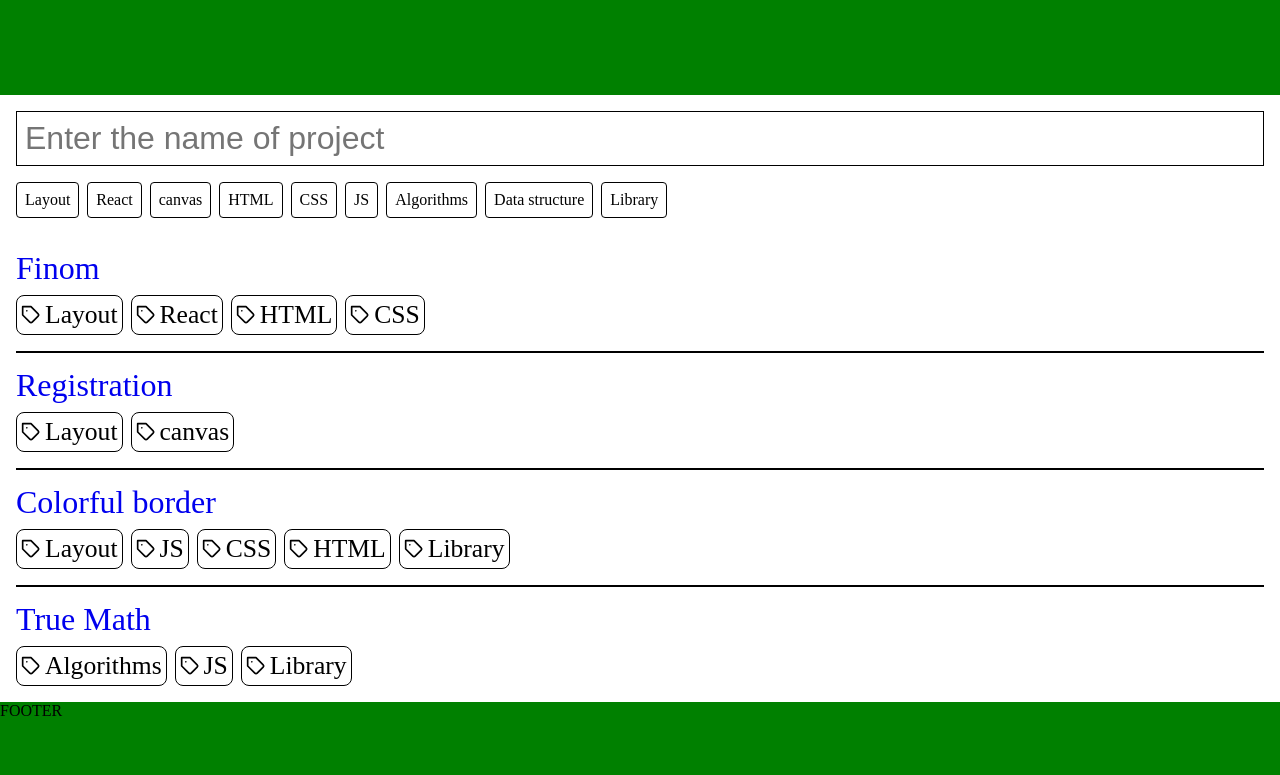
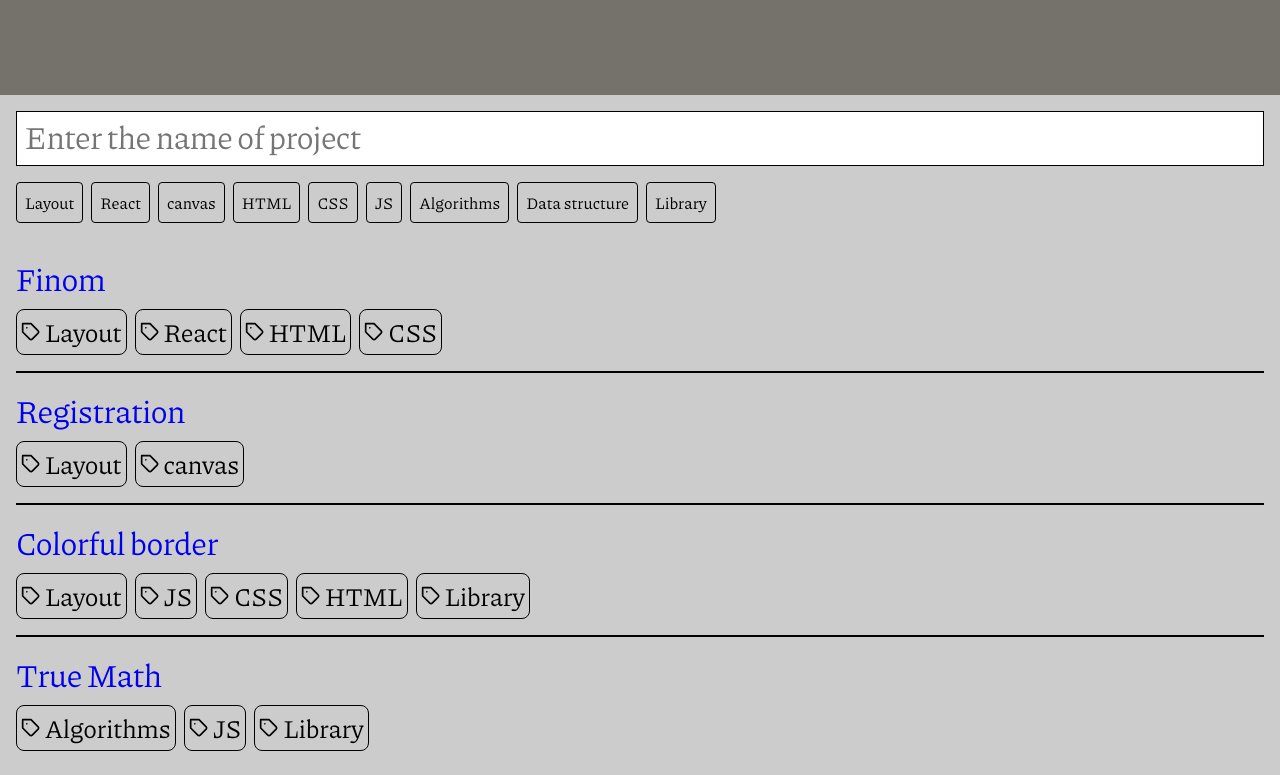
Before and after one commit to EzioMercer/EzioMercer.github.io, a Next.js app: page / in a window 1280 px wide. Shown: the part 805-1580 px from the top of the page. Built offline with nearby package versions, Linux system fonts and the light colour scheme.

Commit message:
add font

```diff
--- a/app/_colors.css
+++ b/app/_colors.css
@@ -1,3 +1,5 @@
 :root {
-	--primary: #008000;
+	--primary: #75726c;
+
+	--visited-link-color: #500F85;
 }
--- a/app/_components/HeroSection/HeroSection.module.scss
+++ b/app/_components/HeroSection/HeroSection.module.scss
@@ -13,9 +13,11 @@
 
 	color: white;
 	font-size: calc(4rem + max(var(--coefficient) * 1vw, var(--min-body-width) * var(--coefficient) / 100));
+	font-weight: 512;
 
 	.arrow {
 		animation: bouncing .8s infinite linear ;
+		font-size: 256px;
 	}
 }
 
--- a/app/_components/SearchSection/SearchForm/TagsCheckboxList/TagsCheckboxListItem/TagsCheckboxListItem.module.scss
+++ b/app/_components/SearchSection/SearchForm/TagsCheckboxList/TagsCheckboxListItem/TagsCheckboxListItem.module.scss
@@ -9,7 +9,7 @@
 	border: 1px solid black;
 	border-radius: var(--border-radius);
 
-	z-index: 0;
+	isolation: isolate;
 
 	input {
 		--size: 100%;
--- a/app/_components/SearchSection/SearchSection.module.scss
+++ b/app/_components/SearchSection/SearchSection.module.scss
@@ -1,3 +1,6 @@
 .section {
-	background-color: white;
+	height: var(--device-height);
+	overflow: auto;
+
+	background-color: #ccc;
 }
--- a/app/_global.css
+++ b/app/_global.css
@@ -12,6 +12,8 @@ body {
 		"footer";
 
 	background-color: var(--primary);
+
+	font-family: Piazzolla, serif;
 }
 
 html {
@@ -27,3 +29,11 @@ select {
 	appearance: none;
 	border: unset;
 }
+
+input::placeholder {
+	font-family: Piazzolla, serif;
+}
+
+a:visited {
+	color: var(--visited-link-color);
+}
--- a/app/_localDB/projectsDB/projectsDB.ts
+++ b/app/_localDB/projectsDB/projectsDB.ts
@@ -9,7 +9,7 @@ class ProjectsDB {
 		new Project('Finom', ProjectsDB.#host + 'Finom', [TAGS.LAYOUT, TAGS.REACT, TAGS.HTML, TAGS.CSS]),
 		new Project('Registration', ProjectsDB.#host + 'Registration', [TAGS.LAYOUT, TAGS.CANVAS]),
 		new Project('Colorful border', ProjectsDB.#profile + 'cobo', [TAGS.LAYOUT, TAGS.JS, TAGS.CSS, TAGS.HTML, TAGS.LIBRARY]),
-		new Project('True Math', ProjectsDB.#profile + 'true-math', [TAGS.ALGORITHMS, TAGS.JS, TAGS.LIBRARY]),
+		new Project('True Math', ProjectsDB.#profile + 'true-math', [TAGS.ALGORITHMS, TAGS.JS, TAGS.LIBRARY])
 	]
 
 	getProjects(title: string = '', page: number = 0, tags: ValueOfTags[] = []): Project[] {
--- /dev/null
+++ b/app/_piazzolla.css
@@ -0,0 +1,14 @@
+@font-face {
+	font-family: 'Piazzolla';
+	src: url('../public/fonts/Piazzolla/Piazzolla.woff2') format('woff2-variations');
+	font-display: swap;
+	font-weight: 100 900;
+}
+
+@font-face {
+	font-family: 'Piazzolla';
+	src: url('../public/fonts/Piazzolla/Piazzolla-Italic.woff2') format('woff2-variations');
+	font-style: italic;
+	font-display: swap;
+	font-weight: 100 900;
+}
--- a/app/layout.tsx
+++ b/app/layout.tsx
@@ -3,6 +3,7 @@ import './_reset.css';
 import './_sizes.css';
 import './_colors.css';
 import './_global.css';
+import './_piazzolla.css';
 import Header from './_components/Header/Header';
 import Footer from './_components/Footer/Footer';
 import Script from 'next/script';
```
Also changed, not shown: public/fonts/Piazzolla/OFL.txt (added), public/fonts/Piazzolla/Piazzolla-Italic.woff2 (added), public/fonts/Piazzolla/Piazzolla.woff2 (added).
